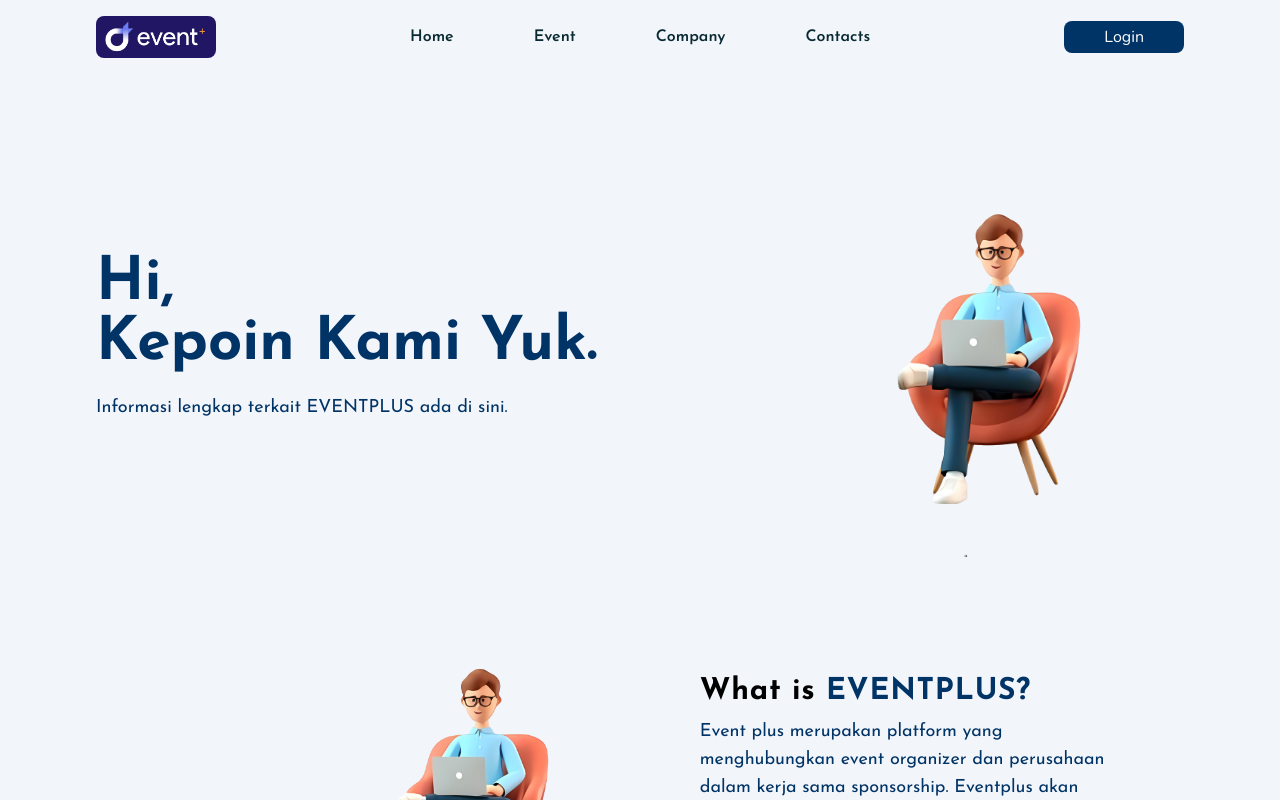
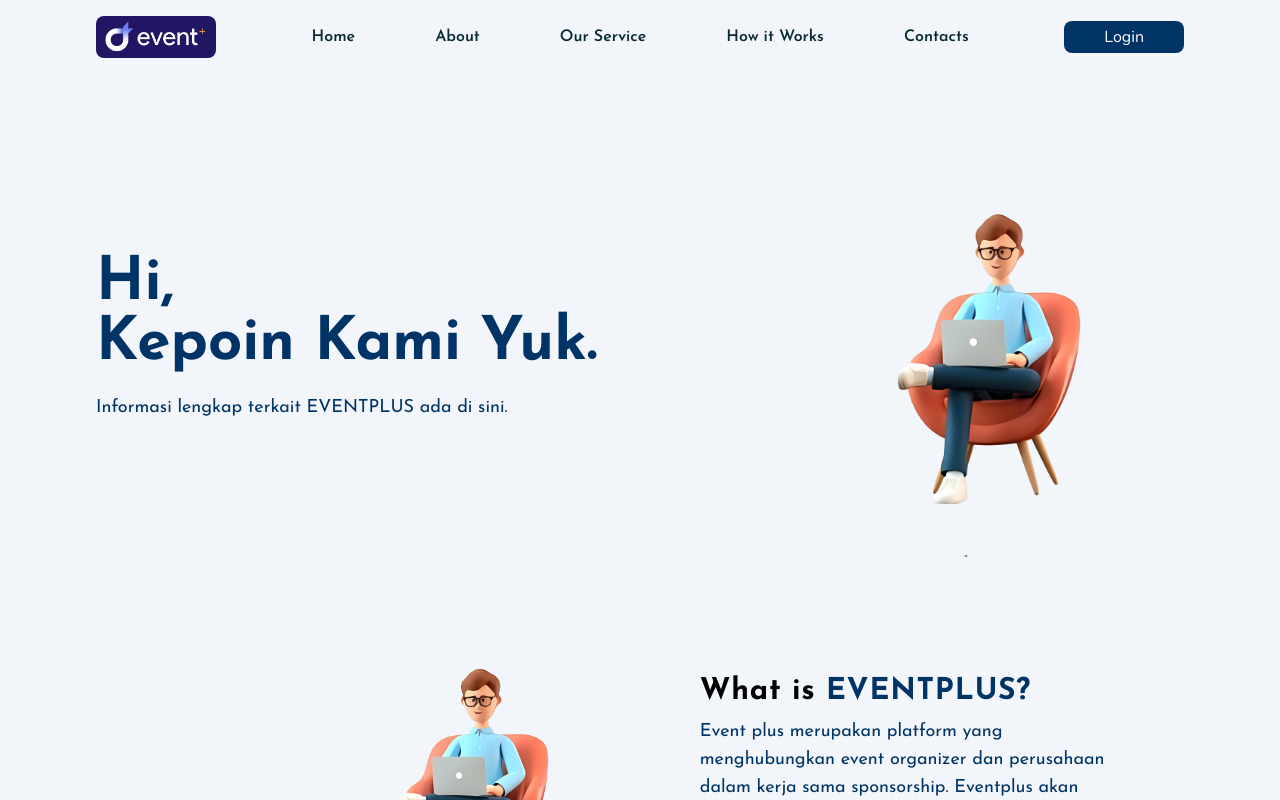
Before and after one commit to Wildanzr/FE-Event-, a React (Vite) app: page /about in a window 1280 px wide. Shown: the top 800 px of the page. Built offline with nearby package versions, Linux system fonts and the light colour scheme.

Commit message:
fix: dynamic link to id

```diff
--- a/index.html
+++ b/index.html
@@ -3,14 +3,14 @@
   <head>
     <meta charset="UTF-8" />
     <link rel="icon" type="image/svg+xml" href="/src/favicon.ico" />
-    <meta name="viewport" content="width=device-width, initial-scale=1.0" />
+    <meta name="viewport" content="width=device-width, initial-scale=1.0, user-scalable=no" />
     <title>Event Plus</title>
     <link rel="preconnect" href="https://fonts.googleapis.com">
     <link rel="preconnect" href="https://fonts.gstatic.com" crossorigin>
     <link href="https://fonts.googleapis.com/css2?family=Josefin+Sans:wght@400;500;600;700&display=swap" rel="stylesheet">
   </head>
   <body>
-    <div id="root" class="text-[#003366]"></div>
+    <div id="root" class="text-[#003366] bg-[#F2F5FA]"></div>
     <script type="module" src="/src/main.jsx"></script>
   </body>
 </html>
--- a/src/components/base/Header.jsx
+++ b/src/components/base/Header.jsx
@@ -3,11 +3,13 @@ import React from 'react'
 import '../../css/Header.css'
 import Logo from '../../images/web/logoevent.jpg'
 
-const Header = ({ ev, co }) => {
+import { Link } from 'react-router-dom'
+
+const Header = ({ headerData }) => {
   return (
     <section className="h-full w-full border-box transition-all duration-500 linear lg:px-24 md:px-20 px-3 py-3 bg-[#F2F5FA]">
       <div className="navbar-1-1">
-        <div className="container mx-auto flex flex-wrap flex-row items-center justify-between md:px-0 md:py-1">
+        <div className="mx-auto flex flex-wrap flex-row items-center justify-between md:px-0 md:py-1">
           <a href="" className="flex font-medium items-center">
             <img
               src={Logo}
@@ -41,30 +43,31 @@ const Header = ({ ev, co }) => {
             id="menu"
           >
             <nav className="items-center justify-center text-base text-[#5C7B99] pt-4 space-x-0 space-y-4 lg:space-x-20 lg:flex lg:pt-0 lg:space-y-0">
-              <a
-                href=""
+              <Link
+                to="/"
                 className="text-center font-semibold block nav-link hover:font-bold hover:text-[#003366]"
               >
                 Home
-              </a>
-              <a
-                href={ev}
-                className="text-center font-semibold block nav-link hover:font-bold hover:text-[#003366]"
-              >
-                Event
-              </a>
-              <a
-                href={co}
-                className="text-center font-semibold block nav-link hover:font-bold hover:text-[#003366]"
-              >
-                Company
-              </a>
-              <a
-                href=""
+              </Link>
+
+              {headerData.map((item, index) => {
+                return (
+                  <a
+                    key={index}
+                    className="text-center font-semibold block nav-link hover:font-bold hover:text-[#003366]"
+                    href={item.link}
+                  >
+                    {item.title}
+                  </a>
+                )
+              })}
+
+              <Link
+                to='/contacts'
                 className="text-center font-semibold block nav-link hover:font-bold hover:text-[#003366]"
               >
                 Contacts
-              </a>
+              </Link>
             </nav>
           </div>
 
--- a/src/components/main/AboutInfo.jsx
+++ b/src/components/main/AboutInfo.jsx
@@ -5,7 +5,7 @@ import Solution from '../../images/web/solution.png'
 
 const AboutInfo = () => {
   return (
-    <div className="flex w-full bg-[#F2F5FA] text-[#003366] justify-center items-center py-10">
+    <div className="flex w-full bg-[#F2F5FA] text-[#003366] justify-center items-center py-10" id='about'>
       <div className="w-10/12">
         <div
           className="flex flex-col justify-center items-center py-0 lg:flex-row"
--- a/src/components/main/HowItWorks.jsx
+++ b/src/components/main/HowItWorks.jsx
@@ -2,7 +2,7 @@ import React from 'react'
 
 const HowItWorks = () => {
   return (
-    <div className="flex flex-col w-full bg-[#F2F5FA] text-[#003366] justify-center items-center py-10">
+    <div className="flex flex-col w-full bg-[#F2F5FA] text-[#003366] justify-center items-center py-10" id='work'>
       <div className="flex">
         <h3 className="text-3xl font-bold">How it Works</h3>
       </div>
--- a/src/components/main/Service.jsx
+++ b/src/components/main/Service.jsx
@@ -2,7 +2,7 @@ import React from 'react'
 
 const Service = () => {
   return (
-    <div className="flex flex-col w-full bg-[#F2F5FA] text-[#003366] justify-center items-center py-10">
+    <div className="flex flex-col w-full bg-[#F2F5FA] text-[#003366] justify-center items-center py-10" id='service'>
       <div className="flex">
         <h3 className="text-3xl font-bold">Our Services</h3>
       </div>
--- a/src/pages/AboutUs.jsx
+++ b/src/pages/AboutUs.jsx
@@ -7,9 +7,23 @@ import Service from '../components/main/Service'
 import HowItWorks from '../components/main/HowItWorks'
 
 const AboutUs = () => {
+  const headerData = [
+    {
+      title: 'About',
+      link: '/about/#about'
+    },
+    {
+      title: 'Our Service',
+      link: '/about/#service'
+    },
+    {
+      title: 'How it Works',
+      link: '/about/#work'
+    }
+  ]
   return (
     <>
-        <Header ev='http://localhost:3000/#popEvent' co='http://localhost:3000/#popCompany'/>
+        <Header headerData={headerData}/>
         <AboutJumbotron />
         <AboutInfo />
         <Service />
--- a/src/pages/LandingPage.jsx
+++ b/src/pages/LandingPage.jsx
@@ -10,9 +10,19 @@ import Testimonials from '../components/main/Testimonials'
 import Footer from '../components/base/Footer'
 
 const LandingPage = () => {
+  const headerData = [
+    {
+      title: 'Events',
+      link: '/#popEvent'
+    },
+    {
+      title: 'Companies',
+      link: '/#popCompany'
+    }
+  ]
   return (
     <>
-      <Header ev='#popEvent' co='#popCompany'/>
+      <Header headerData={headerData} />
       <Jumbotron />
       <Stats />
       <Information />
--- a/src/routes/AppRoutes.jsx
+++ b/src/routes/AppRoutes.jsx
@@ -8,12 +8,14 @@ import '../css/Base.css'
 
 const AppRoutes = () => {
   return (
+    <div className="container mx-auto" style={{ margin: '0 auto' }}>
       <BrowserRouter>
         <Routes>
           <Route path="/" element={<LandingPage />} />
           <Route path="/about" element={<AboutUs />} />
         </Routes>
       </BrowserRouter>
+    </div>
   )
 }
 
```
Lines whose indentation alone changed are shown as unchanged.
